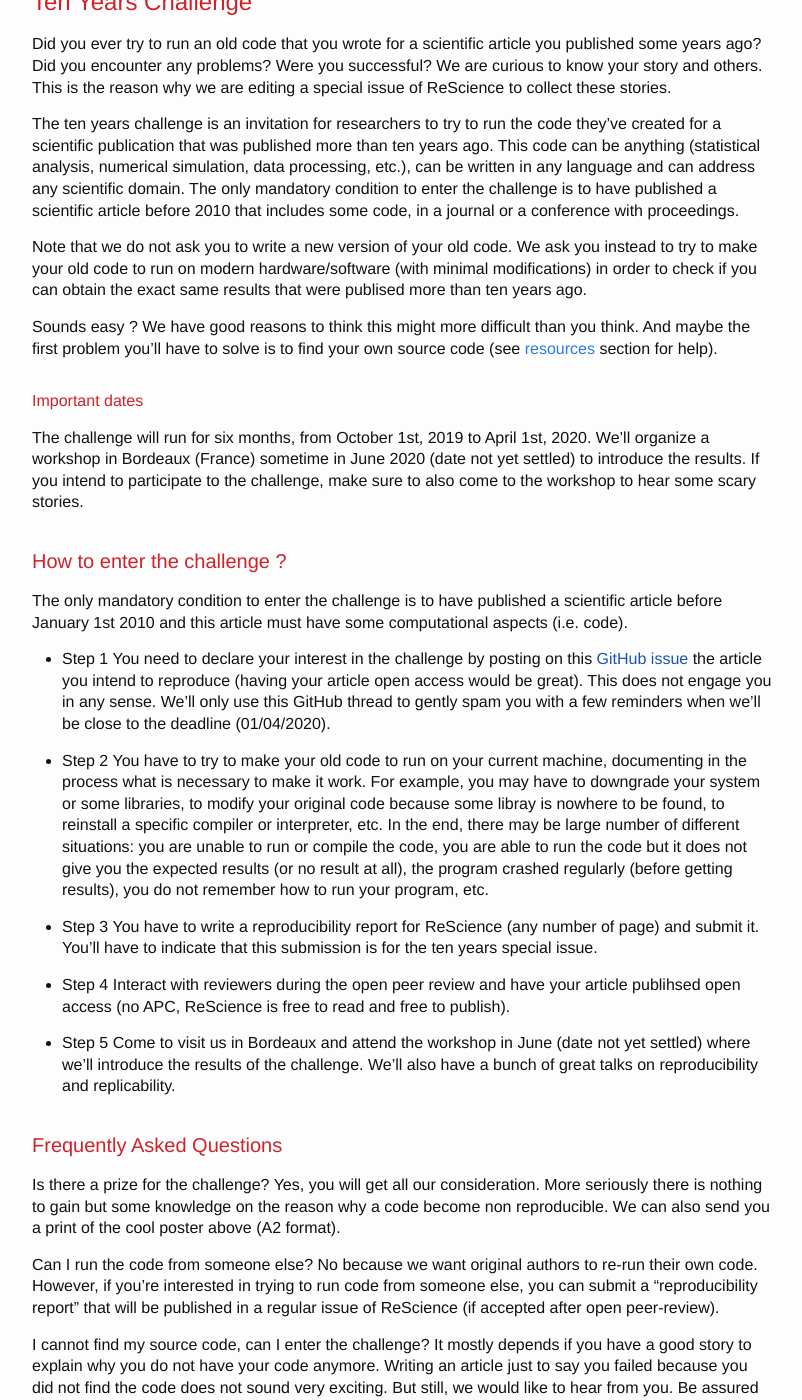
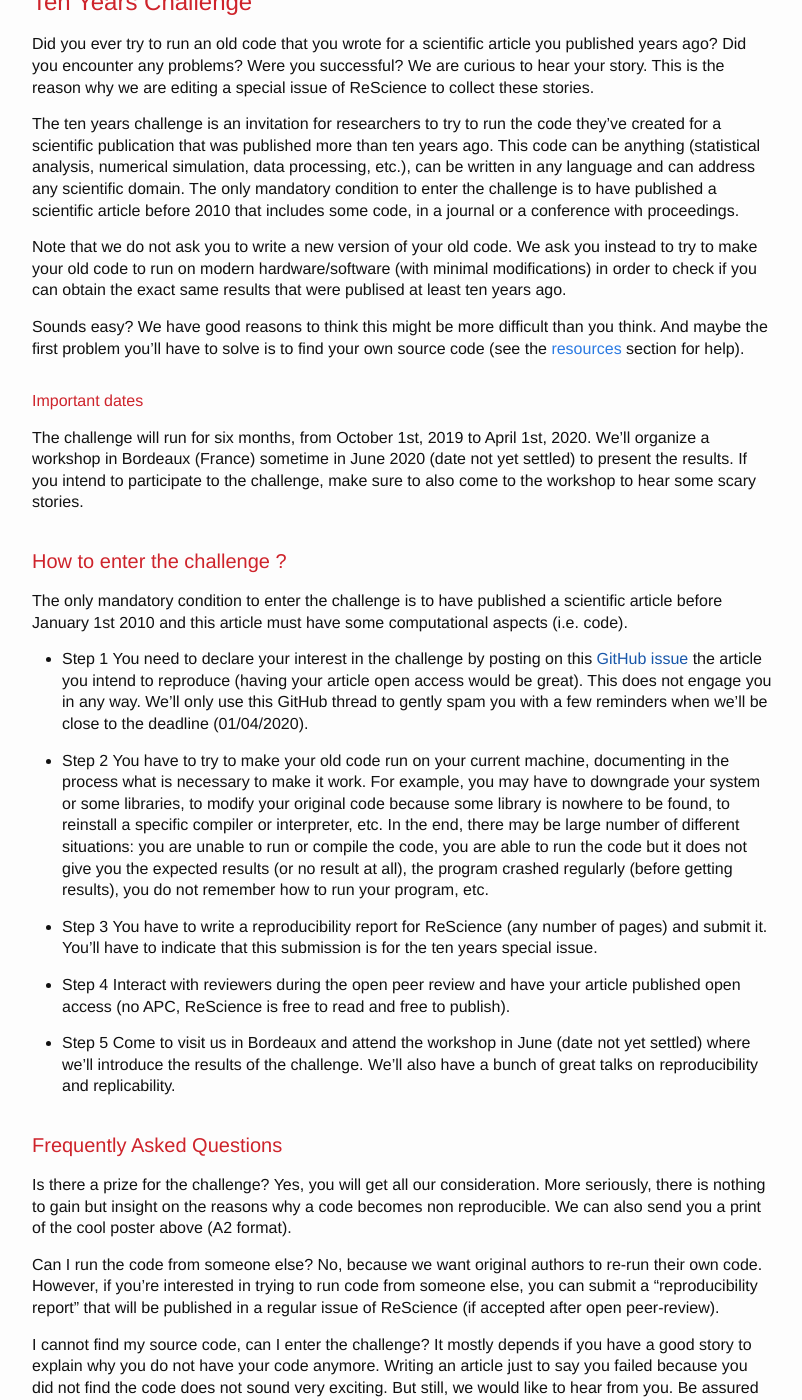
Before and after one commit to ReScience/rescience.github.io, a Jekyll site: the page built from ten-years.md, in a window 1280 px wide and 1400 px high, scrolled down 585 px. Shown: the whole window, without its empty margins (238-1040 px from the left). Built offline with Jekyll 4.4.1, drawn with Linux system fonts in a browser that asks for light colours; some of the changed text lies outside the part shown.

Commit message:
Minor revision

```diff
--- a/ten-years.md
+++ b/ten-years.md
@@ -8,8 +8,8 @@ permalink: /ten-years/
 # Ten Years Challenge
 
 Did you ever try to run an old code that you wrote for a scientific article you
-published some years ago? Did you encounter any problems? Were you successful?
-We are curious to know your story and others. This is the reason why we are
+published years ago? Did you encounter any problems? Were you successful?
+We are curious to hear your story. This is the reason why we are
 editing a special issue of ReScience to collect these stories.
 
 The ten years challenge is an invitation for researchers to try to run the code
@@ -23,18 +23,18 @@ includes some code, in a journal or a conference with proceedings.
 Note that we do not ask you to write a new version of your old code. We ask you
 instead to **try to make your old code to run on modern hardware/software**
 (with minimal modifications) in order to check if you can obtain the exact same
-results that were publised more than ten years ago.
+results that were publised at least ten years ago.
 
-Sounds easy ? We have good reasons to think this might more difficult than you
+Sounds easy? We have good reasons to think this might be more difficult than you
 think. And maybe the first problem you'll have to solve is to find your own source
-code (see [resources](#resources) section for help).
+code (see the [resources](#resources) section for help).
 
 
 ### Important dates
 
 The challenge will run for six months, from **October 1st, 2019 to April 1st,
 2020**. We'll organize a workshop in Bordeaux (France) sometime in **June
-2020** (date not yet settled) to introduce the results. If you intend to
+2020** (date not yet settled) to present the results. If you intend to
 participate to the challenge, make sure to also come to the workshop to hear
 some scary stories.
 
@@ -47,14 +47,14 @@ computational aspects (i.e. code).
 
 * **Step 1** You need to declare your interest in the challenge by posting on
   this [GitHub issue]() the article you intend to reproduce (having your
-  article open access would be great). This does not engage you in any sense.
+  article open access would be great). This does not engage you in any way.
   We'll only use this GitHub thread to gently spam you with a few reminders
   when we'll be close to the deadline (01/04/2020).
 
-* **Step 2** You have to try to make your old code to run on your current
+* **Step 2** You have to try to make your old code run on your current
   machine, documenting in the process what is necessary to make it work. For
   example, you may have to downgrade your system or some libraries, to modify
-  your original code because some libray is nowhere to be found, to reinstall a
+  your original code because some library is nowhere to be found, to reinstall a
   specific compiler or interpreter, etc. In the end, there may be large number
   of different situations: you are unable to run or compile the code, you are
   able to run the code but it does not give you the expected results (or no
@@ -62,11 +62,11 @@ computational aspects (i.e. code).
   do not remember how to run your program, etc.
 
 * **Step 3** You have to write a reproducibility report for ReScience (any
-  number of page) and submit it. You'll have to indicate that this submission
+  number of pages) and submit it. You'll have to indicate that this submission
   is for the ten years special issue.
 
 * **Step 4** Interact with reviewers during the open peer review and have your
-  article publihsed open access (no APC, ReScience is free to read and free to
+  article published open access (no APC, ReScience is free to read and free to
   publish).
 
 * **Step 5** Come to visit us in Bordeaux and attend the workshop in June (date
@@ -77,11 +77,11 @@ computational aspects (i.e. code).
 ## Frequently Asked Questions
 
 **Is there a prize for the challenge?** Yes, you will get all our
-consideration. More seriously there is nothing to gain but some knowledge on
-the reason why a code become non reproducible. We can also send you a print of
+consideration. More seriously, there is nothing to gain but insight on
+the reasons why a code becomes non reproducible. We can also send you a print of
 the cool poster above (A2 format).
 
-**Can I run the code from someone else?** No because we want original authors
+**Can I run the code from someone else?** No, because we want original authors
 to re-run their own code. However, if you're interested in trying to run code
 from someone else, you can submit a "reproducibility report" that will be
 published in a regular issue of ReScience (if accepted after open peer-review).
@@ -115,7 +115,7 @@ a study on what are the *best* languages for reproducibility.
   the Internet Archive, a nonprofit organization based in San Francisco,
   California, United States.
 
-* [Software Heritage](https://www.softwareheritage.org) ambition is to collect,
+* [Software Heritage](https://www.softwareheritage.org)'s ambition is to collect,
   preserve, and share all software that is publicly available in source code
   form. On this foundation, a wealth of applications can be built, ranging from
   cultural heritage to industry and research.
```
Also changed, not shown: other parts of ten-years.md (+6 -6 lines).
